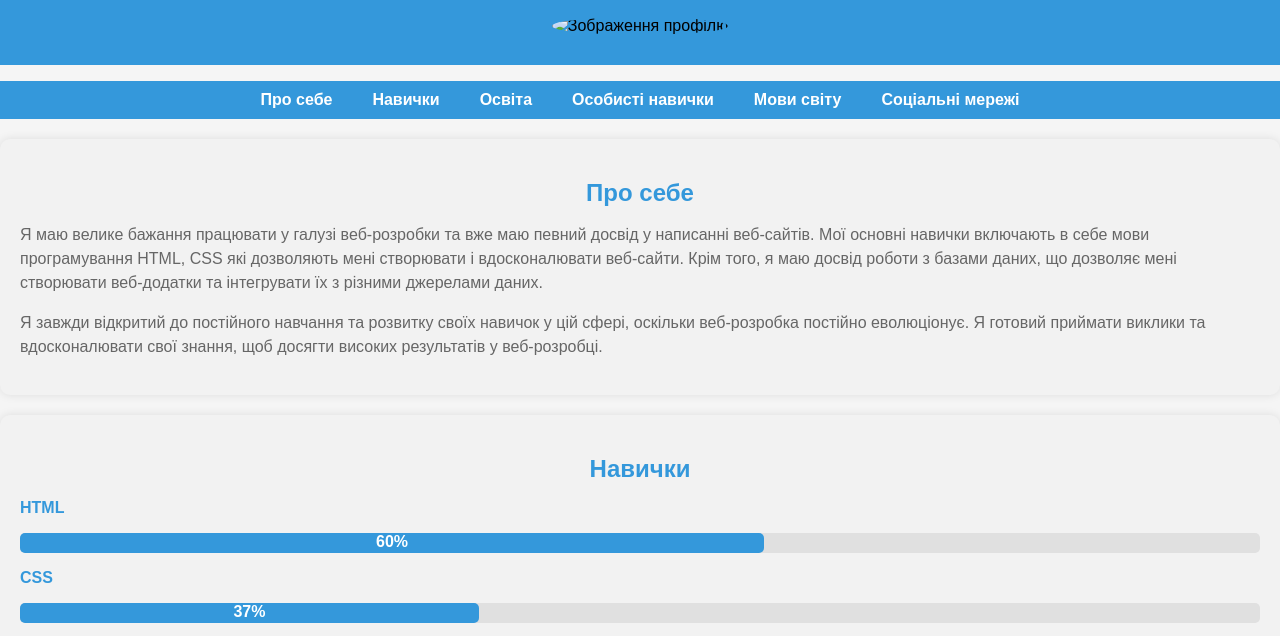
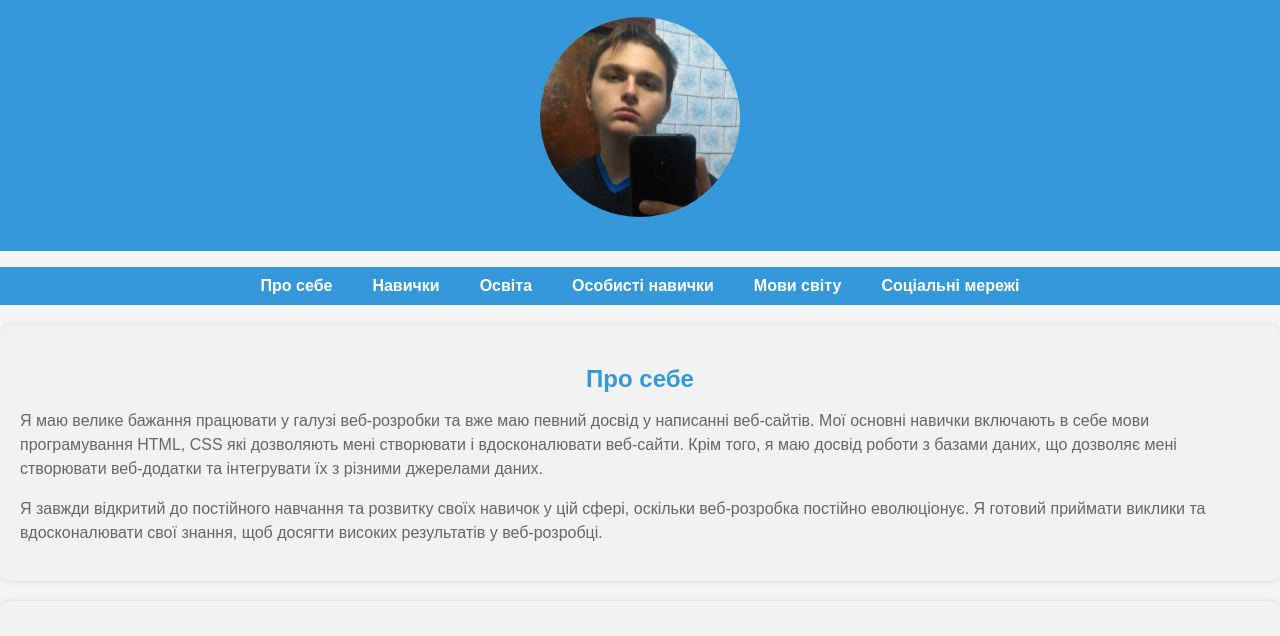
Before and after one commit to Melnichuk2/HTML-CSS, a plain HTML site: page index.html in a window 1280 px wide. Shown: the part 151-787 px from the top of the page. Drawn offline with Linux system fonts and the light colour scheme.

Commit message:
Update index.html

```diff
--- a/index.html
+++ b/index.html
@@ -10,7 +10,7 @@
     <header>
         <h1>Мельничук Олександр</h1>
         <h2>Веб-розробник</h2>
-        <img src=photo228.jpg" alt="Зображення профілю">
+        <img src= "photo228.jpg" alt="Зображення профілю">
     </header>
     <nav>
         <ul>
```
